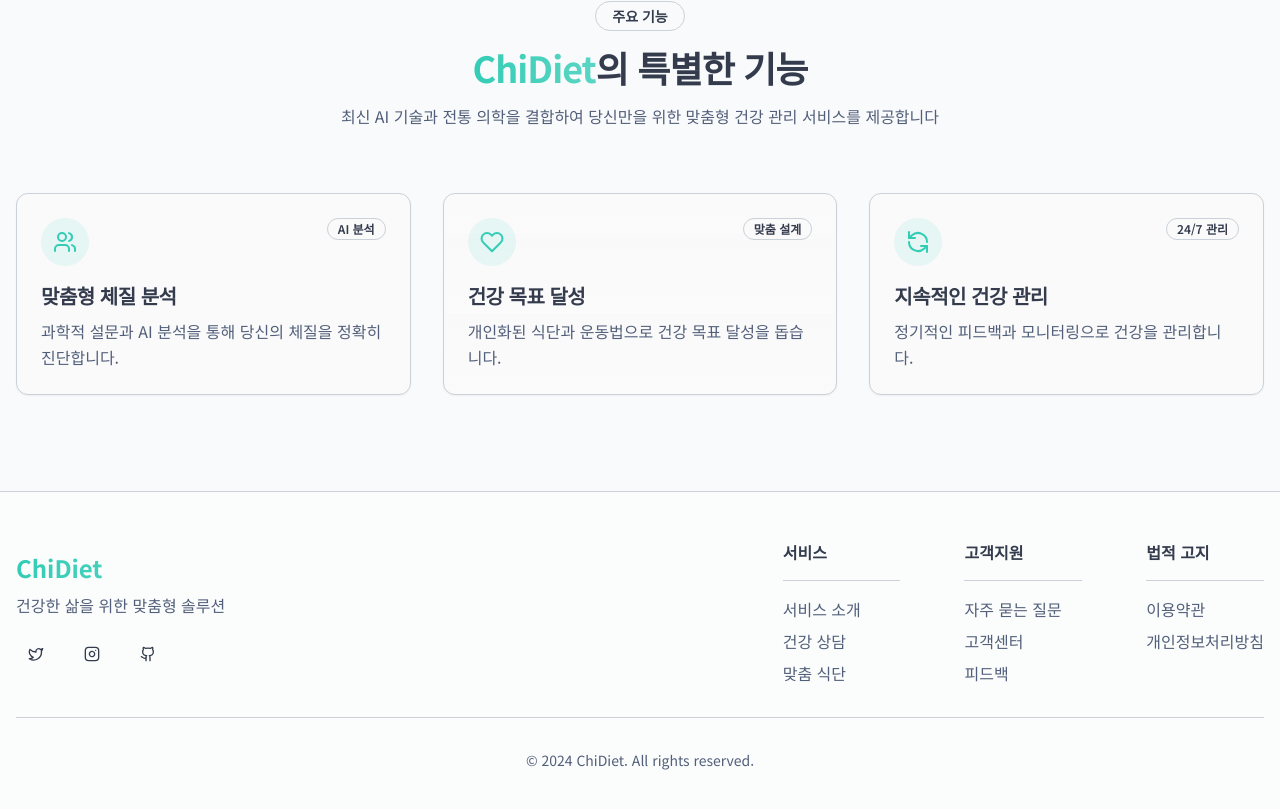
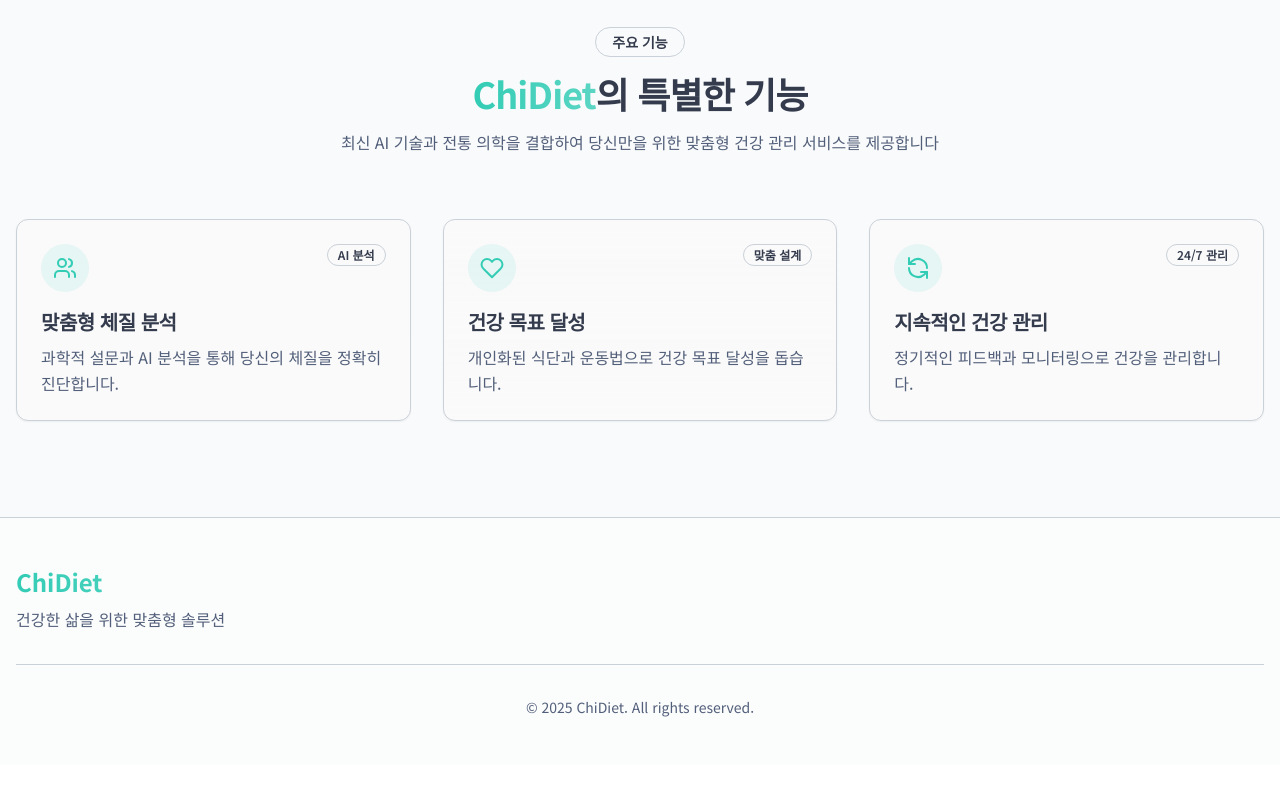
Before and after one commit to constitution-recipes/Frontend, a Next.js app: page / in a window 1280 px wide. Shown: the part 879-1688 px from the top of the page. After the commit the page ends 1644 px from the top, so only its background shows below. Built offline with nearby package versions, Linux system fonts and the light colour scheme.

Commit message:
- 홈 페이지의 제목 및 설명 텍스트 수정 - 로그인 및 회원가입 폼의 텍스트 마진 조정 - 사이드바의 저작권 연도 업데이트

```diff
--- a/src/app/page.js
+++ b/src/app/page.js
@@ -62,15 +62,17 @@ export default function Home() {
               <Badge variant="outline" className="px-4 py-1 text-sm backdrop-blur-sm bg-background/50">
                 ✨ AI 기반 맞춤형 건강 관리 플랫폼
               </Badge>
-              <h1 className="text-4xl md:text-6xl lg:text-7xl font-bold leading-tight tracking-tight">
-                전통 지식과 현대 AI로{' '}
+              <h1 className="text-4xl md:text-6xl lg:text-7xl font-bold leading-tight md:leading-[1.2] lg:leading-[1.15] tracking-tight">
+                전통 지식과 현대 AI로<span className="hidden md:inline"><br /></span>{' '}
                 <span className="bg-gradient-to-r from-primary via-primary/90 to-primary/80 text-transparent bg-clip-text">
                   건강한 삶을 위한 맞춤형 솔루션
                 </span>
               </h1>
               <p className="text-xl text-muted-foreground max-w-2xl mx-auto">
-                몸의 균형을 찾고 체질에 맞는 건강법을 발견하세요.
-                ChiDiet은 당신의 건강 여정을 과학적이고 개인화된 방식으로 도와드립니다.
+                몸의 균형을 찾고 체질에 맞는 건강법을 발견하세요.<br />
+                <span className="md:whitespace-nowrap">
+                  ChiDiet은 당신의 건강 여정을 과학적이고 개인화된 방식으로 도와드립니다.
+                </span>
               </p>
             </div>
             <div className="flex flex-col sm:flex-row gap-4 justify-center">
@@ -178,82 +180,11 @@ export default function Home() {
                 </div>
                 <p className="text-muted-foreground">건강한 삶을 위한 맞춤형 솔루션</p>
               </div>
-              <div className="flex gap-4">
-                <Button variant="ghost" size="icon" className="rounded-full">
-                  <svg xmlns="http://www.w3.org/2000/svg" width="20" height="20" viewBox="0 0 24 24" fill="none" stroke="currentColor" strokeWidth="2" strokeLinecap="round" strokeLinejoin="round"><path d="M22 4s-.7 2.1-2 3.4c1.6 10-9.4 17.3-18 11.6 2.2.1 4.4-.6 6-2C3 15.5.5 9.6 3 5c2.2 2.6 5.6 4.1 9 4-.9-4.2 4-6.6 7-3.8 1.1 0 3-1.2 3-1.2z"/></svg>
-                </Button>
-                <Button variant="ghost" size="icon" className="rounded-full">
-                  <svg xmlns="http://www.w3.org/2000/svg" width="20" height="20" viewBox="0 0 24 24" fill="none" stroke="currentColor" strokeWidth="2" strokeLinecap="round" strokeLinejoin="round"><rect width="20" height="20" x="2" y="2" rx="5" ry="5"/><path d="M16 11.37A4 4 0 1 1 12.63 8 4 4 0 0 1 16 11.37z"/><line x1="17.5" x2="17.51" y1="6.5" y2="6.5"/></svg>
-                </Button>
-                <Button variant="ghost" size="icon" className="rounded-full">
-                  <svg xmlns="http://www.w3.org/2000/svg" width="20" height="20" viewBox="0 0 24 24" fill="none" stroke="currentColor" strokeWidth="2" strokeLinecap="round" strokeLinejoin="round"><path d="M15 22v-4a4.8 4.8 0 0 0-1-3.5c3 0 6-2 6-5.5.08-1.25-.27-2.48-1-3.5.28-1.15.28-2.35 0-3.5 0 0-1 0-3 1.5-2.64-.5-5.36-.5-8 0C6 2 5 2 5 2c-.3 1.15-.3 2.35 0 3.5A5.403 5.403 0 0 0 4 9c0 3.5 3 5.5 6 5.5-.39.49-.68 1.05-.85 1.65-.17.6-.22 1.23-.15 1.85v4"/><path d="M9 18c-4.51 2-5-2-7-2"/></svg>
-                </Button>
-              </div>
-            </div>
-            <div className="grid grid-cols-2 md:grid-cols-3 gap-8 md:gap-16">
-              <div className="space-y-4">
-                <h4 className="font-semibold">서비스</h4>
-                <Separator className="my-2" />
-                <ul className="space-y-2">
-                  <li>
-                    <Link href="#" className="text-muted-foreground hover:text-primary transition-colors">
-                      서비스 소개
-                    </Link>
-                  </li>
-                  <li>
-                    <Link href="#" className="text-muted-foreground hover:text-primary transition-colors">
-                      건강 상담
-                    </Link>
-                  </li>
-                  <li>
-                    <Link href="#" className="text-muted-foreground hover:text-primary transition-colors">
-                      맞춤 식단
-                    </Link>
-                  </li>
-                </ul>
-              </div>
-              <div className="space-y-4">
-                <h4 className="font-semibold">고객지원</h4>
-                <Separator className="my-2" />
-                <ul className="space-y-2">
-                  <li>
-                    <Link href="#" className="text-muted-foreground hover:text-primary transition-colors">
-                      자주 묻는 질문
-                    </Link>
-                  </li>
-                  <li>
-                    <Link href="#" className="text-muted-foreground hover:text-primary transition-colors">
-                      고객센터
-                    </Link>
-                  </li>
-                  <li>
-                    <Link href="#" className="text-muted-foreground hover:text-primary transition-colors">
-                      피드백
-                    </Link>
-                  </li>
-                </ul>
-              </div>
-              <div className="space-y-4 col-span-2 md:col-span-1">
-                <h4 className="font-semibold">법적 고지</h4>
-                <Separator className="my-2" />
-                <ul className="space-y-2">
-                  <li>
-                    <Link href="#" className="text-muted-foreground hover:text-primary transition-colors">
-                      이용약관
-                    </Link>
-                  </li>
-                  <li>
-                    <Link href="#" className="text-muted-foreground hover:text-primary transition-colors">
-                      개인정보처리방침
-                    </Link>
-                  </li>
-                </ul>
-              </div>
             </div>
           </div>
           <Separator className="my-8" />
           <div className="text-center text-sm text-muted-foreground">
-            © 2024 ChiDiet. All rights reserved.
+            © 2025 ChiDiet. All rights reserved.
           </div>
         </div>
       </footer>
--- a/src/components/auth/LoginForm.js
+++ b/src/components/auth/LoginForm.js
@@ -175,7 +175,7 @@ export function LoginForm() {
           </Button>
         </motion.div>
 
-        <p className="text-center text-sm text-muted-foreground">
+        <p className="text-center text-sm text-muted-foreground mt-8">
           아직 계정이 없으신가요?{' '}
           <Link
             href="/auth/signup"
--- a/src/components/auth/SignupForm.js
+++ b/src/components/auth/SignupForm.js
@@ -423,13 +423,8 @@ export function SignupForm() {
             </div>
           </>
         )}
-        <div className="relative my-6">
-          <div className="absolute inset-0 flex items-center">
-            <div className="w-full border-t border-muted"></div>
-          </div>
-        </div>
 
-        <div className="text-center text-sm text-muted-foreground mt-4">
+        <div className="text-center text-sm text-muted-foreground mt-8">
           이미 계정이 있으신가요?{' '}
           <Link href="/auth/login" className="text-primary hover:underline font-semibold">
             로그인
--- a/src/components/layout/Sidebar.js
+++ b/src/components/layout/Sidebar.js
@@ -167,7 +167,7 @@ export default function Sidebar() {
       </div>
       {/* 하단 정보 영역 */}
       <div className="p-4 text-center text-xs text-muted-foreground border-t border-border/40">
-        <p>© 2023 ChiDiet</p>
+        <p>© 2025 ChiDiet</p>
         <p className="mt-1">한의학 기반 맞춤형 식단 제안 서비스</p>
       </div>
     </div>
```
